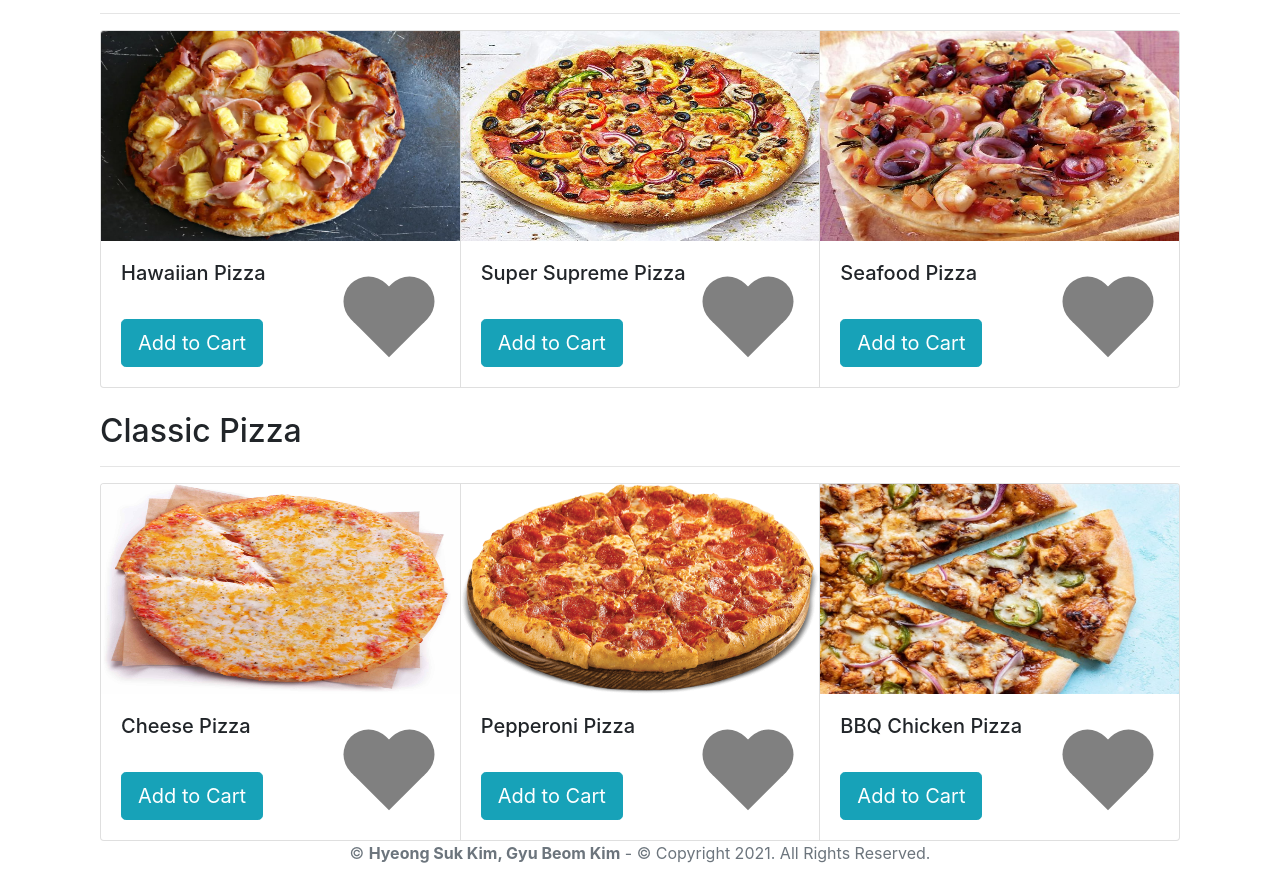
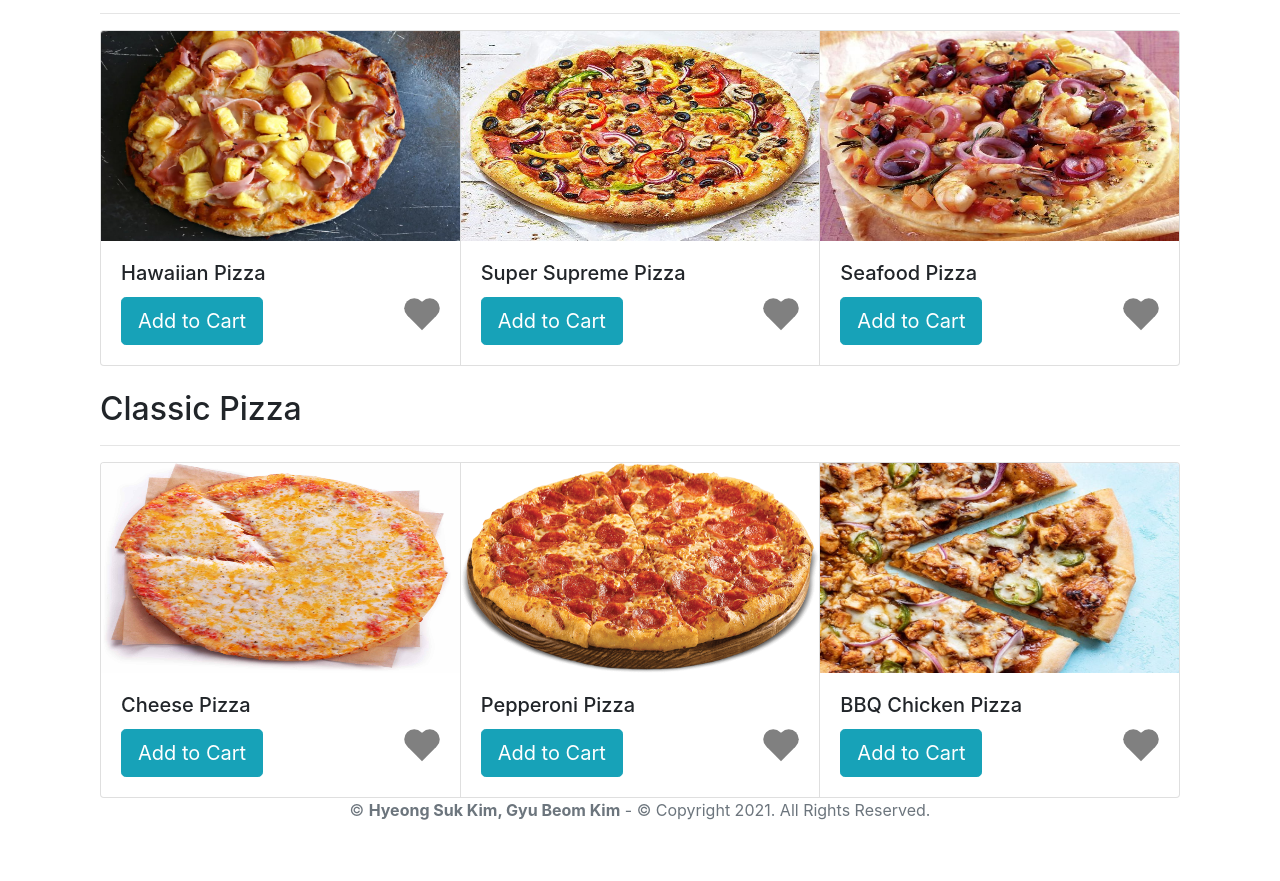
Before and after one commit to gyubeomK/kims-tcss460-w21, a website: page web/menu.html in a window 1280 px wide. Shown: the part 127-1008 px from the top of the page. After the commit the page ends 965 px from the top, so only its background shows below. Drawn offline with nearby package versions, Linux system fonts and the light colour scheme.

Commit message:
resize heart

```diff
--- a/web/menu.html
+++ b/web/menu.html
@@ -85,7 +85,7 @@
                   <!-- <p class="card-text">Some quick example text to build on the card title and make up the bulk of the card's content.</p> -->
                   <!-- <a href="#" class="btn btn-primary">Add to Cart</a> -->
                   <button type="button" class="btn btn-info btn-lg" data-toggle="modal" data-target="#myModal" onclick="initialTotal()">Add to Cart</button>
-                  <input id="heart" type="checkbox" style="margin-left: 6.0em;">
+                  <input id="heart" type="checkbox" style="margin-left: 9.0em;">
                 </div>
               </div>
 
@@ -96,7 +96,7 @@
                   <!-- <p class="card-text">Some quick example text to build on the card title and make up the bulk of the card's content.</p> -->
                   <!-- <a href="#" class="btn btn-primary">Add to Cart</a> -->
                   <button type="button" class="btn btn-info btn-lg" data-toggle="modal" data-target="#myModal" onclick="initialTotal()">Add to Cart</button>
-                  <input id="heart" type="checkbox" style="margin-left: 6.0em;">
+                  <input id="heart" type="checkbox" style="margin-left: 9.0em;">
                 </div>
               </div>
 
@@ -107,7 +107,7 @@
                   <!-- <p class="card-text">Some quick example text to build on the card title and make up the bulk of the card's content.</p> -->
                   <!-- <a href="#" class="btn btn-primary">Add to Cart</a> -->
                   <button type="button" class="btn btn-info btn-lg" data-toggle="modal" data-target="#myModal">Add to Cart</button>
-                  <input id="heart" type="checkbox" style="margin-left: 6.0em;">
+                  <input id="heart" type="checkbox" style="margin-left: 9.0em;">
                 </div>
               </div>
             </div>
@@ -130,7 +130,7 @@
                 <!-- <p class="card-text">Some quick example text to build on the card title and make up the bulk of the card's content.</p> -->
                 <!-- <a href="#" class="btn btn-primary">Add to Cart</a> -->
                 <button type="button" class="btn btn-info btn-lg" data-toggle="modal" data-target="#myModal">Add to Cart</button>
-                <input id="heart" type="checkbox" style="margin-left: 6.0em;">
+                <input id="heart" type="checkbox" style="margin-left: 9.0em;">
               </div>
             </div>
 
@@ -141,7 +141,7 @@
                 <!-- <p class="card-text">Some quick example text to build on the card title and make up the bulk of the card's content.</p> -->
                 <!-- <a href="#" class="btn btn-primary">Add to Cart</a> -->
                 <button type="button" class="btn btn-info btn-lg" data-toggle="modal" data-target="#myModal">Add to Cart</button>
-                <input id="heart" type="checkbox" style="margin-left: 6.0em;">
+                <input id="heart" type="checkbox" style="margin-left: 9.0em;">
               </div>
             </div>
 
@@ -152,7 +152,7 @@
                 <!-- <p class="card-text">Some quick example text to build on the card title and make up the bulk of the card's content.</p> -->
                 <!-- <a href="#" class="btn btn-primary">Add to Cart</a> -->
                 <button type="button" class="btn btn-info btn-lg" data-toggle="modal" data-target="#myModal">Add to Cart</button>
-                <input id="heart" type="checkbox" style="margin-left: 6.0em;">
+                <input id="heart" type="checkbox" style="margin-left: 9.0em;">
               </div>
             </div>
 
--- a/web/styles/styles.css
+++ b/web/styles/styles.css
@@ -17,8 +17,8 @@
 }
 
 input[id="heart"] {
-  height: 50px;
-  width: 50px;
+  height: 20px;
+  width: 20px;
   background-color: grey;
   position: relative;
   outline: none;
@@ -32,8 +32,8 @@ input[id="heart"]:before {
   background-color: grey;
   height: 60%;
   width: 100%;
-  top:-59%;
-  border-radius: 25px 25px 0 0;
+  top:-56%;
+  border-radius: 10px 10px 0 0;
 }
 
 input[id="heart"]:after {
@@ -43,9 +43,9 @@ input[id="heart"]:after {
   height: 60%;
   width: 100%;
   transform: rotate(-90deg);
-  border-radius: 25px 25px 0 0;
+  border-radius: 10px 10px 0 0;
   top: 20%;
-  right: 79%;
+  right: 77%;
 }
 
 input[id="heart"]:checked,
```
